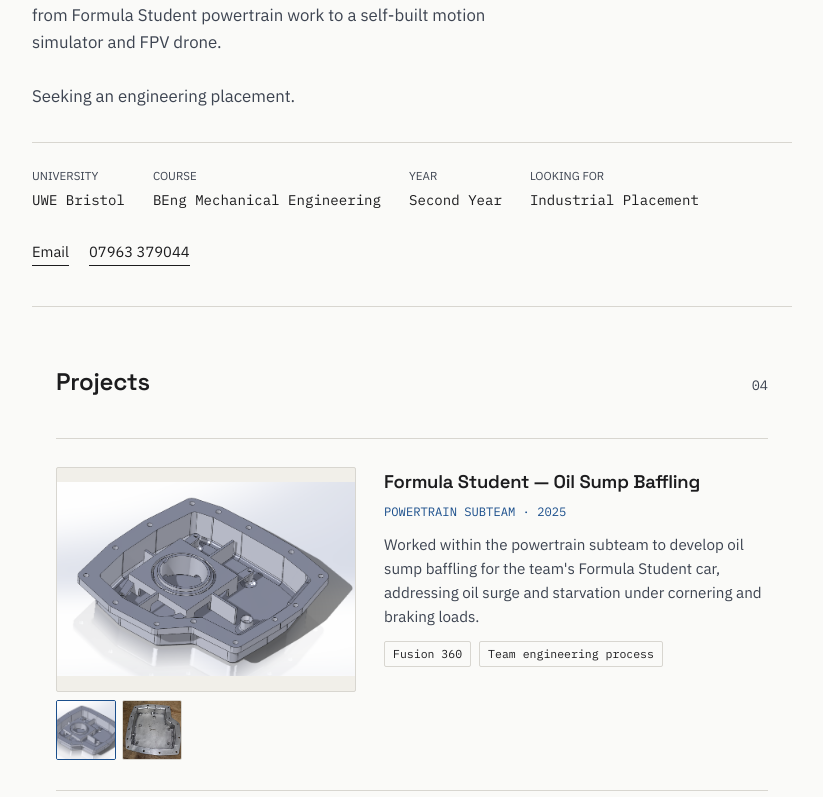
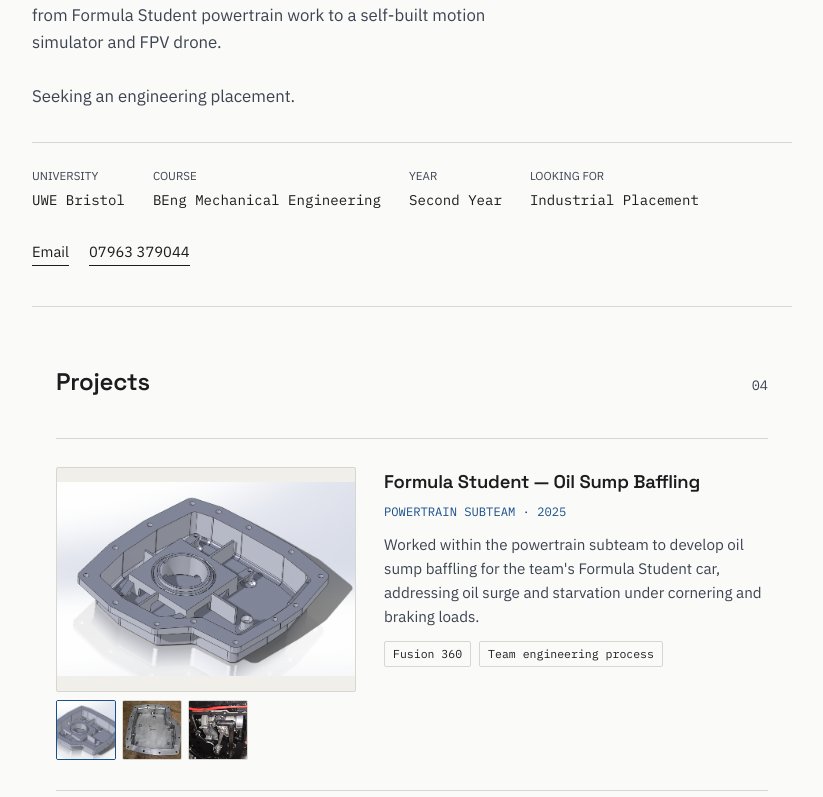
Before and after one commit to willemteale/willemteale.github.io, a plain HTML site: page index.html in a window 1280 px wide. Shown: the part 155-952 px from the top of the page, without its empty margins (228-1051 px from the left). Drawn offline with Linux system fonts and the light colour scheme; no server answers.

Commit message:
Update index.html

```diff
--- a/index.html
+++ b/index.html
@@ -469,6 +469,9 @@
 // Projects with lots of mixed-format media (photos/videos) list their exact filenames here.
 // Add new files to these arrays as you upload them — case and extension must match exactly.
 const MEDIA_MAP = {
+  'formula-student': [
+    'formula-student-1.png','formula-student-2.JPG','formula-student-3.jpeg'
+  ],
   'car-rebuilds': [
     'car-rebuilds-1.jpg','car-rebuilds-2.jpg','car-rebuilds-3.jpg','car-rebuilds-4.jpg',
     'car-rebuilds-5.jpeg','car-rebuilds-6.jpeg','car-rebuilds-7.jpeg',
```
